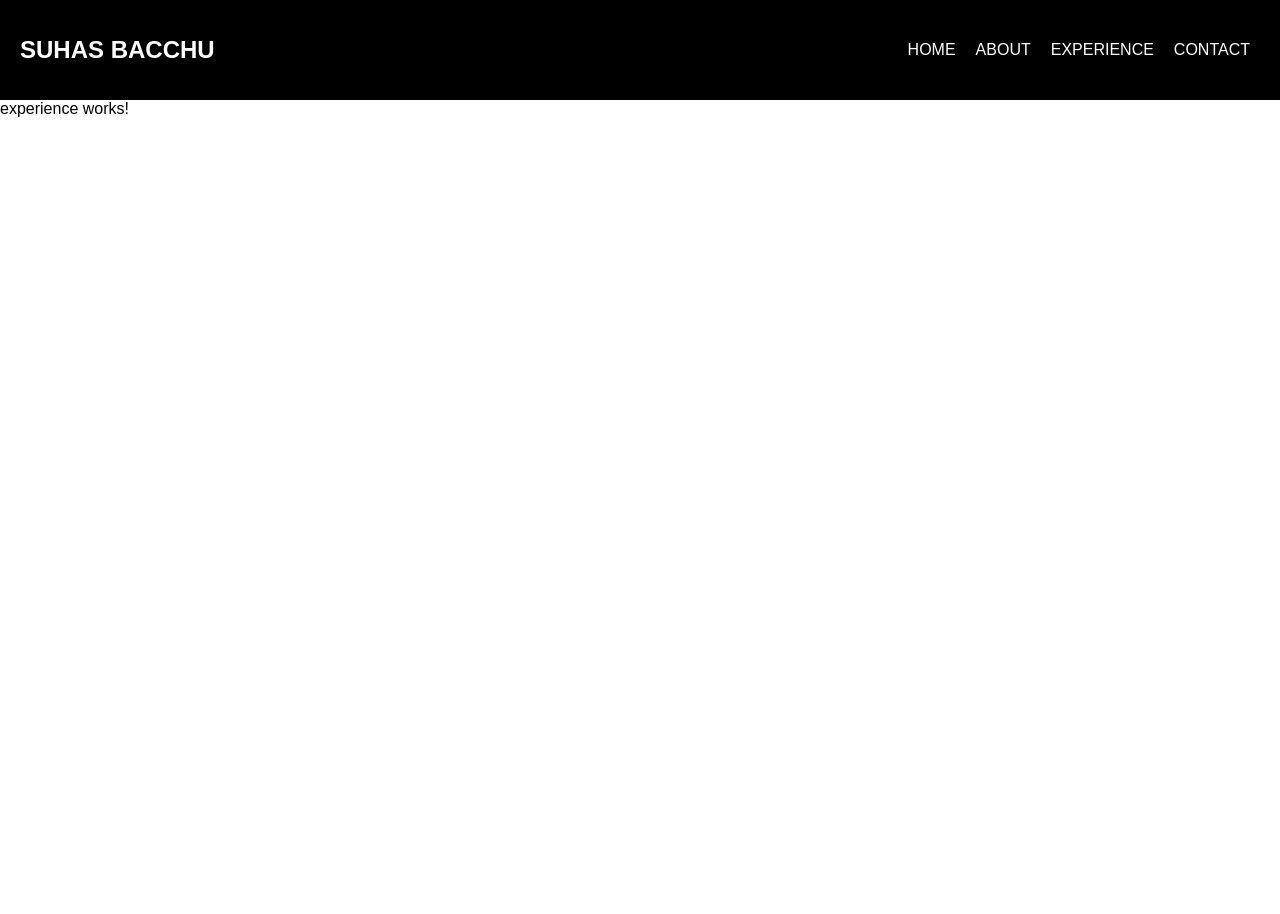
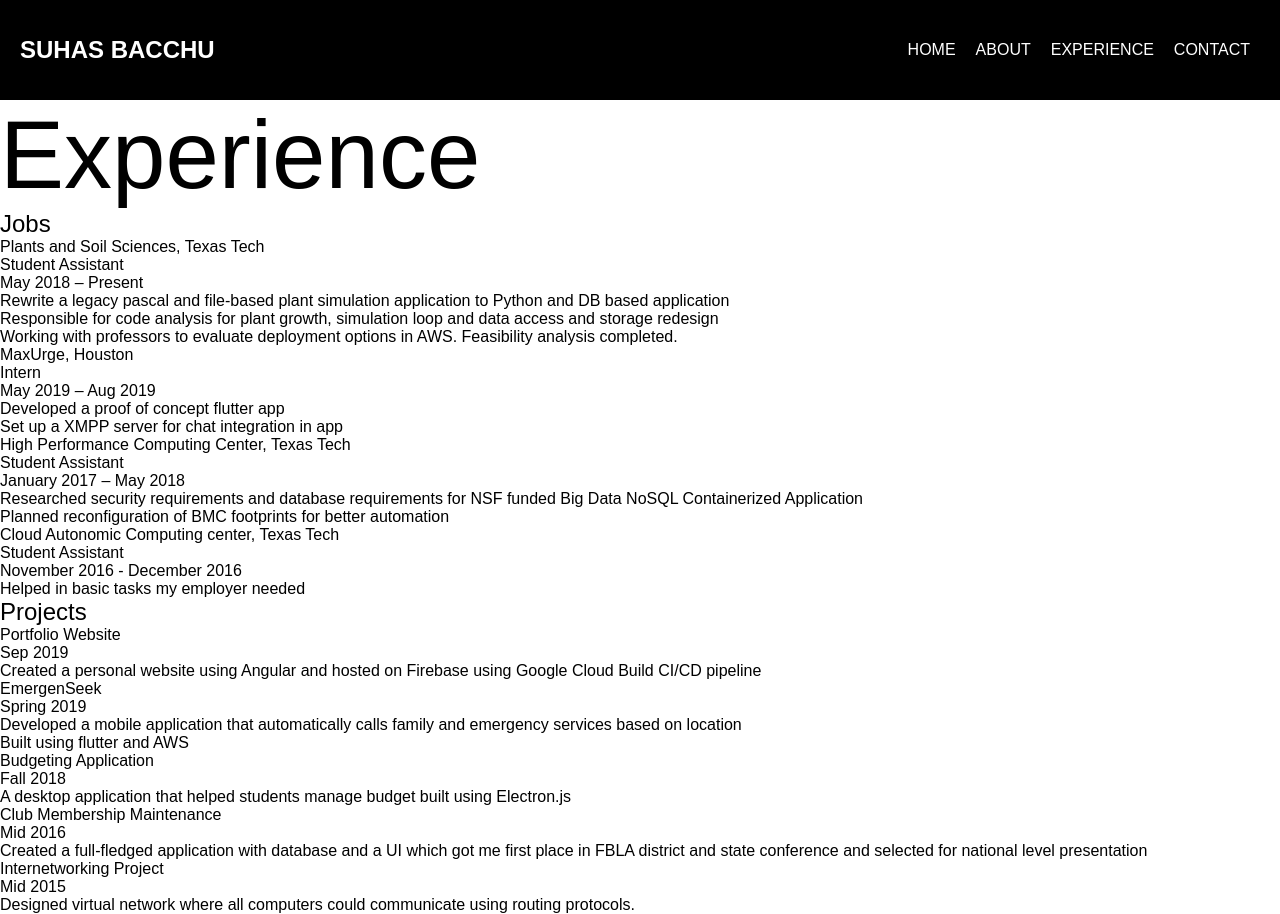
Before and after one commit to sbacchu/suhasbacchu.com, an Angular app: page /experience in a window 1280 px wide. Before the commit the page ends 800 px from the top, so only its background shows below. Built offline with nearby package versions, Linux system fonts and the light colour scheme.

Commit message:
Finished HTML of Experience

```diff
--- a/src/app/experience/experience.component.html
+++ b/src/app/experience/experience.component.html
@@ -1 +1,105 @@
-<p>experience works!</p>
+<main id="about">
+  <h1 class="lg-heading">
+    Experience
+  </h1>
+  <div class="jobs">
+    <h2 class="title">Jobs</h2>
+    <div class="job">
+      <div class="employer">Plants and Soil Sciences, Texas Tech</div>
+      <div class="position">Student Assistant</div>
+      <div class="duration">May 2018 – Present</div>
+      <div class="responsibility">
+        Rewrite a legacy pascal and file-based plant simulation application to
+        Python and DB based application
+      </div>
+      <div class="responsibility">
+        Responsible for code analysis for plant growth, simulation loop and data
+        access and storage redesign
+      </div>
+      <div class="responsibility">
+        Working with professors to evaluate deployment options in AWS.
+        Feasibility analysis completed.
+      </div>
+    </div>
+
+    <div class="job">
+      <div class="employer">MaxUrge, Houston</div>
+      <div class="position">Intern</div>
+      <div class="duration">May 2019 – Aug 2019</div>
+      <div class="responsibility">Developed a proof of concept flutter app</div>
+      <div class="responsibility">
+        Set up a XMPP server for chat integration in app
+      </div>
+    </div>
+
+    <div class="job">
+      <div class="employer">High Performance Computing Center, Texas Tech</div>
+      <div class="position">Student Assistant</div>
+      <div class="duration">January 2017 – May 2018</div>
+      <div class="responsibility">
+        Researched security requirements and database requirements for NSF
+        funded Big Data NoSQL Containerized Application
+      </div>
+      <div class="responsibility">
+        Planned reconfiguration of BMC footprints for better automation
+      </div>
+    </div>
+
+    <div class="job">
+      <div class="employer">Cloud Autonomic Computing center, Texas Tech</div>
+      <div class="position">Student Assistant</div>
+      <div class="duration">November 2016 - December 2016</div>
+      <div class="responsibility">Helped in basic tasks my employer needed</div>
+    </div>
+  </div>
+  <div class="projects">
+    <h2 class="title">Projects</h2>
+
+    <div class="project">
+      <div class="project-title">Portfolio Website</div>
+      <div class="date">Sep 2019</div>
+      <div class="description">
+        Created a personal website using Angular and hosted on Firebase using
+        Google Cloud Build CI/CD pipeline
+      </div>
+    </div>
+
+    <div class="project">
+      <div class="project-title">EmergenSeek</div>
+      <div class="date">Spring 2019</div>
+      <div class="description">
+        Developed a mobile application that automatically calls family and
+        emergency services based on location
+      </div>
+      <div class="description">Built using flutter and AWS</div>
+    </div>
+
+    <div class="project">
+      <div class="project-title">Budgeting Application</div>
+      <div class="date">Fall 2018</div>
+      <div class="description">
+        A desktop application that helped students manage budget built using
+        Electron.js
+      </div>
+    </div>
+
+    <div class="project">
+      <div class="project-title">Club Membership Maintenance</div>
+      <div class="date">Mid 2016</div>
+      <div class="description">
+        Created a full-fledged application with database and a UI which got me
+        first place in FBLA district and state conference and selected for
+        national level presentation
+      </div>
+    </div>
+
+    <div class="project">
+      <div class="project-title">Internetworking Project</div>
+      <div class="date">Mid 2015</div>
+      <div class="description">
+        Designed virtual network where all computers could communicate using
+        routing protocols.
+      </div>
+    </div>
+  </div>
+</main>
--- a/src/app/experience/experience.component.scss
+++ b/src/app/experience/experience.component.scss
@@ -0,0 +1,21 @@
+$primary-color: black;
+$secondary-color: white;
+
+* {
+  box-sizing: border-box;
+}
+h1,
+h2,
+h3 {
+  margin: 0;
+  font-weight: 400;
+
+  &.lg-heading {
+    font-size: 6rem;
+  }
+
+  &.sm-heading {
+    margin-bottom: 2rem;
+    padding: 0.2rem 1rem;
+  }
+}
```
